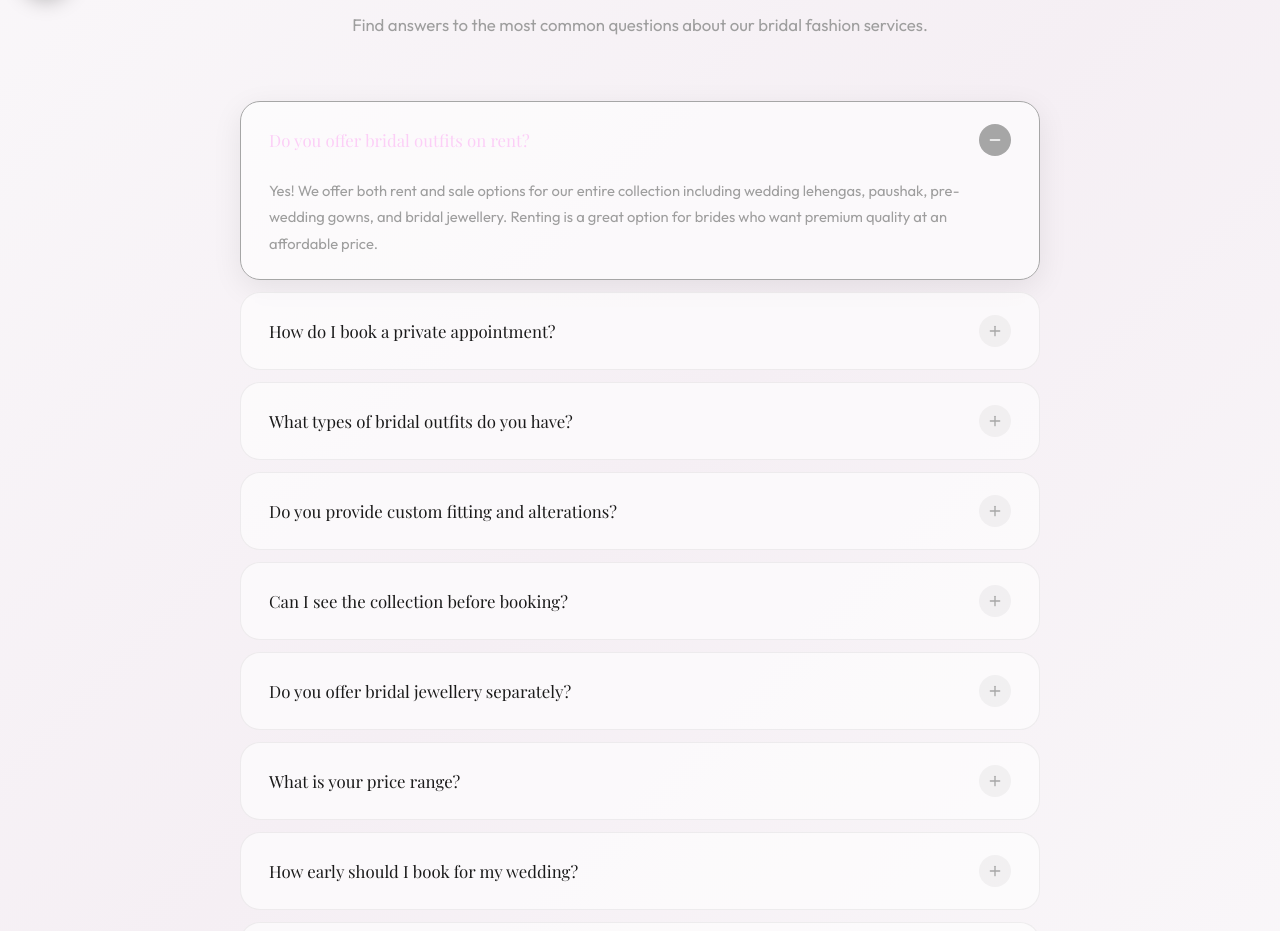
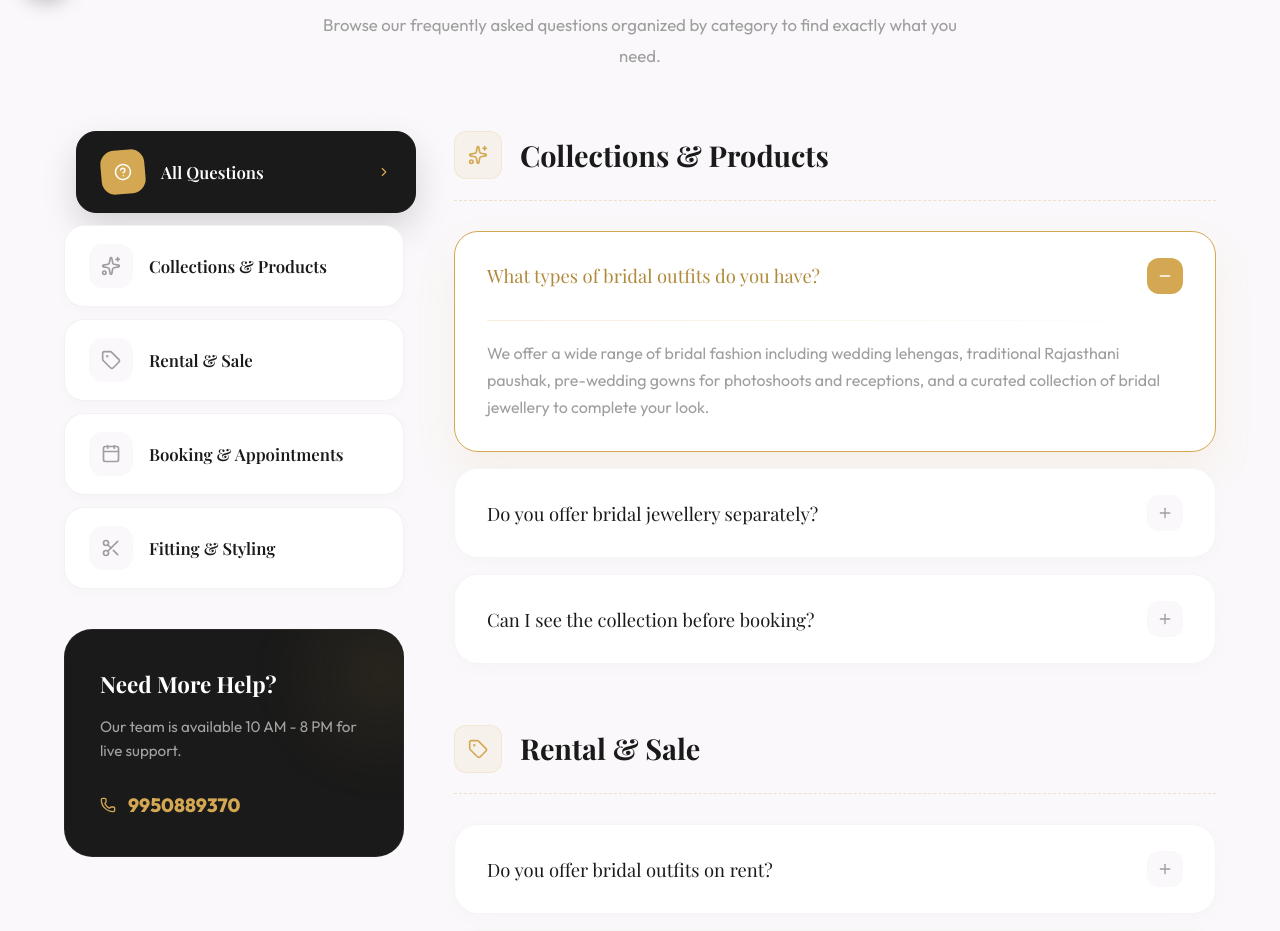
Before and after one commit to Eshbanoliver/shagun-thebridalcollection, a React (Vite) app: page /faq in a window 1280 px wide. Shown: the part 701-1632 px from the top of the page. Built offline with nearby package versions, Linux system fonts and the light colour scheme; a web font is replaced by a local one.

Commit message:
Updated files

```diff
--- a/src/pages/FAQ/FAQ.css
+++ b/src/pages/FAQ/FAQ.css
@@ -79,32 +79,224 @@
   text-shadow: 0 4px 10px rgba(0, 0, 0, 0.5);
 }
 
-/* FAQ List */
-.faq-list {
-  max-width: 800px;
-  margin: 0 auto;
+/* FAQ Layout */
+.faq-interactive-container {
+  padding-bottom: 120px;
+}
+
+.faq-layout {
+  display: flex;
+  gap: 50px;
+  margin-top: 50px;
+  align-items: flex-start;
+}
+
+.faq-sidebar {
+  width: 340px;
+  flex-shrink: 0;
+  position: sticky;
+  top: 100px;
+}
+
+.category-list {
   display: flex;
   flex-direction: column;
   gap: 12px;
+  margin-bottom: 40px;
 }
 
+.category-btn {
+  width: 100%;
+  display: flex;
+  align-items: center;
+  gap: 16px;
+  padding: 18px 24px;
+  background: var(--white);
+  border: 1px solid rgba(0, 0, 0, 0.05);
+  border-radius: 20px;
+  transition: all 0.4s cubic-bezier(0.175, 0.885, 0.32, 1.275);
+  cursor: pointer;
+  text-align: left;
+  position: relative;
+  overflow: hidden;
+  box-shadow: 0 4px 15px rgba(0, 0, 0, 0.02);
+}
+
+.category-btn__icon {
+  width: 44px;
+  height: 44px;
+  display: flex;
+  align-items: center;
+  justify-content: center;
+  background: var(--off-white);
+  border-radius: 14px;
+  color: var(--medium-gray);
+  transition: all 0.4s ease;
+  flex-shrink: 0;
+}
+
+.category-btn span {
+  font-family: var(--font-heading);
+  font-size: 1.05rem;
+  color: var(--charcoal);
+  font-weight: 600;
+  flex: 1;
+}
+
+.category-btn__arrow {
+  color: var(--gold);
+  transition: all 0.4s ease;
+  opacity: 0;
+  transform: translateX(-10px);
+}
+
+.category-btn:hover {
+  background: var(--white);
+  border-color: var(--gold);
+  box-shadow: 0 10px 25px rgba(212, 168, 83, 0.1);
+  transform: translateY(-2px);
+}
+
+.category-btn.active {
+  background: var(--charcoal);
+  border-color: var(--charcoal);
+  box-shadow: 0 15px 35px rgba(0, 0, 0, 0.15);
+  transform: translateX(12px);
+}
+
+.category-btn.active .category-btn__icon {
+  background: var(--gold);
+  color: var(--white);
+  transform: rotate(-5deg);
+}
+
+.category-btn.active span {
+  color: var(--white);
+}
+
+.category-btn.active .category-btn__arrow {
+  opacity: 1;
+  transform: translateX(0);
+}
+
+/* Quick Help Card */
+.quick-help-card {
+  position: relative;
+  padding: 35px;
+  background: var(--charcoal);
+  border-radius: 28px;
+  overflow: hidden;
+  border: 1px solid rgba(255, 255, 255, 0.05);
+  color: var(--white);
+}
+
+.quick-help-card__glow {
+  position: absolute;
+  top: -20%;
+  right: -20%;
+  width: 180px;
+  height: 180px;
+  background: radial-gradient(circle, var(--gold) 0%, transparent 70%);
+  opacity: 0.15;
+  filter: blur(40px);
+}
+
+.quick-help-card h4 {
+  font-family: var(--font-heading);
+  font-size: 1.4rem;
+  color: var(--white);
+  margin-bottom: 12px;
+  position: relative;
+  z-index: 2;
+}
+
+.quick-help-card p {
+  font-size: 0.95rem;
+  color: rgba(255, 255, 255, 0.6);
+  line-height: 1.6;
+  margin-bottom: 25px;
+  position: relative;
+  z-index: 2;
+}
+
+.quick-help-link {
+  display: inline-flex;
+  align-items: center;
+  gap: 12px;
+  color: var(--gold);
+  font-weight: 800;
+  font-size: 1.2rem;
+  text-decoration: none;
+  transition: all 0.3s ease;
+  position: relative;
+  z-index: 2;
+}
+
+.quick-help-link:hover {
+  letter-spacing: 1px;
+  color: var(--white);
+}
+
+/* FAQ Main Content */
+.faq-main-content {
+  flex: 1;
+}
+
+.faq-category-section {
+  margin-bottom: 60px;
+  animation: fadeInUp 0.6s ease forwards;
+}
+
+.category-title-inline {
+  display: flex;
+  align-items: center;
+  gap: 18px;
+  font-family: var(--font-heading);
+  font-size: 1.8rem;
+  color: var(--charcoal);
+  margin-bottom: 30px;
+  padding-bottom: 20px;
+  border-bottom: 1px dashed rgba(212, 168, 83, 0.3);
+}
+
+.category-title-icon {
+  width: 48px;
+  height: 48px;
+  display: flex;
+  align-items: center;
+  justify-content: center;
+  background: rgba(212, 168, 83, 0.08);
+  color: var(--gold);
+  border-radius: 12px;
+  border: 1px solid rgba(212, 168, 83, 0.15);
+}
+
+.faq-items-grid {
+  display: flex;
+  flex-direction: column;
+  gap: 16px;
+}
+
+/* Updated FAQ Item Styles */
 .faq-item {
-  background: rgba(255, 255, 255, 0.6);
-  backdrop-filter: blur(10px);
-  border: 1px solid rgba(112, 112, 112, 0.1);
-  border-radius: var(--radius-lg);
+  background: var(--white);
+  border: 1px solid rgba(0, 0, 0, 0.04);
+  border-radius: 24px;
   overflow: hidden;
-  transition: all var(--transition-smooth);
+  transition: all 0.5s cubic-bezier(0.2, 1, 0.2, 1);
+  box-shadow: 0 4px 20px rgba(0, 0, 0, 0.02);
 }
 
 .faq-item:hover {
-  border-color: var(--brown-light);
-  box-shadow: 0 4px 20px rgba(0, 0, 0, 0.05);
+  border-color: rgba(212, 168, 83, 0.2);
+  box-shadow: 0 10px 30px rgba(0, 0, 0, 0.05);
+  transform: scale(1.005);
 }
 
 .faq-item--open {
-  border-color: var(--brown);
-  box-shadow: 0 8px 30px rgba(0, 0, 0, 0.08);
+  border-color: var(--gold);
+  box-shadow: 0 20px 40px rgba(212, 168, 83, 0.1);
+  background: var(--white);
 }
 
 .faq-item__question {
@@ -112,124 +304,211 @@
   display: flex;
   align-items: center;
   justify-content: space-between;
-  gap: 16px;
-  padding: 22px 28px;
+  gap: 20px;
+  padding: 26px 32px;
   background: none;
   font-family: var(--font-heading);
-  font-size: 1.05rem;
+  font-size: 1.15rem;
   color: var(--charcoal);
   text-align: left;
-  transition: color var(--transition-fast);
+  transition: all 0.4s ease;
+  cursor: pointer;
+  border: none;
 }
 
 .faq-item--open .faq-item__question {
-  color: var(--cherry-red);
+  color: var(--gold-dark);
 }
 
 .faq-item__icon {
-  width: 32px;
-  height: 32px;
-  border-radius: var(--radius-full);
-  background: rgba(112, 112, 112, 0.08);
-  color: var(--brown);
+  width: 36px;
+  height: 36px;
+  border-radius: 12px;
+  background: var(--off-white);
+  color: var(--medium-gray);
   display: flex;
   align-items: center;
   justify-content: center;
-  font-size: 1.2rem;
-  font-weight: 600;
+  transition: all 0.4s cubic-bezier(0.175, 0.885, 0.32, 1.275);
   flex-shrink: 0;
-  transition: all var(--transition-base);
 }
 
 .faq-item--open .faq-item__icon {
-  background: var(--brown);
+  background: var(--gold);
   color: var(--white);
+  transform: rotate(180deg);
 }
 
 .faq-item__answer-wrapper {
   max-height: 0;
   overflow: hidden;
-  transition: max-height 0.4s cubic-bezier(0.25, 0.46, 0.45, 0.94);
+  transition: max-height 0.6s cubic-bezier(0.4, 0, 0.2, 1);
 }
 
 .faq-item--open .faq-item__answer-wrapper {
-  max-height: 300px;
+  max-height: 500px;
 }
 
 .faq-item__answer {
-  padding: 0 28px 22px;
+  padding: 0 32px 30px;
+  position: relative;
+}
+
+.faq-item__answer::before {
+  content: '';
+  position: absolute;
+  top: 0;
+  left: 32px;
+  right: 32px;
+  height: 1px;
+  background: linear-gradient(90deg, rgba(212, 168, 83, 0.2), transparent);
 }
 
 .faq-item__answer p {
-  font-size: 0.92rem;
+  font-size: 1rem;
   color: var(--medium-gray);
-  line-height: 1.8;
+  line-height: 1.7;
+  padding-top: 20px;
 }
 
-/* CTA */
-.faq-cta {
+/* Animations */
+.animate-fade-in-left {
+  animation: fadeInLeft 0.8s ease backwards;
+}
+
+.animate-fade-in-right {
+  animation: fadeInRight 0.8s ease backwards;
+}
+
+@keyframes fadeInLeft {
+  from { opacity: 0; transform: translateX(-40px); }
+  to { opacity: 1; transform: translateX(0); }
+}
+
+@keyframes fadeInRight {
+  from { opacity: 0; transform: translateX(40px); }
+  to { opacity: 1; transform: translateX(0); }
+}
+
+/* CTA Section (Synchronized with Services/About) */
+.cta-section {
   position: relative;
-  padding: 100px 0;
+  padding: 140px 0;
   text-align: center;
   overflow: hidden;
+  display: flex;
+  align-items: center;
+  justify-content: center;
 }
 
-.faq-cta__bg {
+.cta-section__bg {
   position: absolute;
   inset: 0;
-  background: linear-gradient(135deg, var(--charcoal) 0%, var(--brown-dark) 50%, var(--brown) 100%);
+  z-index: 0;
 }
 
-.faq-cta__content {
-  position: relative;
-  z-index: 2;
+.cta-section__bg-img {
+  width: 100%;
+  height: 100%;
+  object-fit: cover;
+  transform: scale(1.05);
 }
 
-.faq-cta__content h2 {
-  font-family: var(--font-heading);
-  font-size: clamp(1.8rem, 4vw, 2.5rem);
-  color: var(--white);
-  margin-bottom: 16px;
+.cta-section__overlay {
+  position: absolute;
+  inset: 0;
+  background: linear-gradient(135deg, rgba(13,13,13,0.92) 0%, rgba(30,15,10,0.85) 50%, rgba(13,13,13,0.95) 100%);
 }
 
-.faq-cta__content p {
-  font-family: var(--font-accent);
-  font-size: 1.05rem;
-  color: rgba(255, 255, 255, 0.65);
-  margin-bottom: 36px;
-  max-width: 500px;
-  margin-left: auto;
-  margin-right: auto;
+.cta-section__content {
+  position: relative;
+  z-index: 10;
+  max-width: 900px;
+  width: 100%;
 }
 
-.faq-cta__actions {
+.cta-section__glass-box {
+  background: rgba(255, 255, 255, 0.03);
+  backdrop-filter: blur(20px);
+  -webkit-backdrop-filter: blur(20px);
+  border: 1px solid rgba(255, 255, 255, 0.1);
+  padding: 80px 60px;
+  border-radius: 40px;
+  box-shadow: 0 40px 100px rgba(0, 0, 0, 0.5);
+}
+
+.cta-section__title {
+  font-family: var(--font-heading);
+  font-size: clamp(2.2rem, 5vw, 3.8rem);
+  color: var(--white);
+  line-height: 1.1;
+  margin-bottom: 25px;
+}
+
+.cta-section__title-accent {
+  color: var(--gold);
+}
+
+.cta-section__desc {
+  color: rgba(255, 255, 255, 0.7);
+  font-size: 1.15rem;
+  max-width: 600px;
+  margin: 0 auto 45px;
+  line-height: 1.6;
+}
+
+.cta-section__actions {
   display: flex;
-  gap: 16px;
+  gap: 20px;
   justify-content: center;
   flex-wrap: wrap;
 }
 
-/* ========================================
-   RESPONSIVE
-   ======================================== */
-@media (max-width: 640px) {
-  .faq-item__question {
-    padding: 18px 20px;
+/* Responsive FAQ */
+@media (max-width: 1100px) {
+  .faq-layout {
+    flex-direction: column;
+    gap: 40px;
+  }
+
+  .faq-sidebar {
+    width: 100%;
+    position: static;
+  }
+
+  .category-list {
+    display: grid;
+    grid-template-columns: repeat(2, 1fr);
+    gap: 15px;
+  }
+
+  .category-btn.active {
+    transform: none;
+  }
+}
+
+@media (max-width: 768px) {
+  .cta-section__glass-box {
+    padding: 50px 30px;
+    border-radius: 30px;
+  }
+
+  .category-btn {
+    padding: 14px 18px;
+  }
+
+  .category-btn span {
     font-size: 0.95rem;
   }
+}
 
-  .faq-item__answer {
-    padding: 0 20px 18px;
+@media (max-width: 600px) {
+  .category-list {
+    grid-template-columns: 1fr;
   }
 
-  .faq-cta__actions {
-    flex-direction: column;
-    align-items: center;
-  }
-
-  .faq-cta__actions .btn {
-    width: 100%;
-    max-width: 280px;
-    justify-content: center;
+  .faq-item__question {
+    padding: 20px;
+    font-size: 1.05rem;
   }
 }
--- a/src/pages/FAQ/FAQ.tsx
+++ b/src/pages/FAQ/FAQ.tsx
@@ -2,7 +2,7 @@ import React, { useState } from 'react';
 import { Link } from 'react-router-dom';
 import SectionHeader from '../../components/SectionHeader/SectionHeader';
 import { useInView } from '../../hooks/useInView';
-import { Plus, Minus, Phone } from 'lucide-react';
+import { Plus, Minus, Phone, Sparkles, Tag, Calendar, Scissors, HelpCircle, ChevronRight } from 'lucide-react';
 import './FAQ.css';
 
 interface FAQItemProps {
@@ -31,51 +31,84 @@ const FAQItem: React.FC<FAQItemProps> = ({ question, answer, isOpen, onToggle })
 }
 
 const FAQ: React.FC = () => {
-  const [openIndex, setOpenIndex] = useState(0);
+  const [activeCategory, setActiveCategory] = useState('all');
+  const [openIndex, setOpenIndex] = useState<string | null>('collections-0');
   const [ref, inView] = useInView();
 
-  const faqs = [
+  const faqCategories = [
     {
-      q: 'Do you offer bridal outfits on rent?',
-      a: 'Yes! We offer both rent and sale options for our entire collection including wedding lehengas, paushak, pre-wedding gowns, and bridal jewellery. Renting is a great option for brides who want premium quality at an affordable price.',
-    },
-    {
-      q: 'How do I book a private appointment?',
-      a: 'You can book a private appointment by calling us at 9950889370 or 9079757782, or by visiting our Contact page. We recommend booking in advance, especially during wedding season, to ensure dedicated attention.',
-    },
+      id: 'collections',
+      name: 'Collections & Products',
+      icon: <Sparkles size={20} />,
+      faqs: [
         {
           q: 'What types of bridal outfits do you have?',
           a: 'We offer a wide range of bridal fashion including wedding lehengas, traditional Rajasthani paushak, pre-wedding gowns for photoshoots and receptions, and a curated collection of bridal jewellery to complete your look.',
-    },
-    {
-      q: 'Do you provide custom fitting and alterations?',
-      a: 'Absolutely! We provide expert custom fitting and alterations for all our outfits. Our skilled tailors ensure every outfit fits you perfectly, so you feel comfortable and confident on your special day.',
-    },
-    {
-      q: 'Can I see the collection before booking?',
-      a: 'Of course! You are welcome to visit our boutique at Orbit Garden Road, Udaipur for a complimentary browse. However, for a more personalized experience with dedicated styling assistance, we recommend booking an appointment.',
         },
         {
           q: 'Do you offer bridal jewellery separately?',
           a: 'Yes, our bridal jewellery collection is available independently. You can rent or purchase individual pieces or complete sets including necklaces, earrings, maang tikka, bangles, and more.',
         },
         {
+          q: 'Can I see the collection before booking?',
+          a: 'Of course! You are welcome to visit our boutique at Orbit Garden Road, Udaipur for a complimentary browse. However, for a more personalized experience with dedicated styling assistance, we recommend booking an appointment.',
+        },
+      ]
+    },
+    {
+      id: 'rental',
+      name: 'Rental & Sale',
+      icon: <Tag size={20} />,
+      faqs: [
+        {
+          q: 'Do you offer bridal outfits on rent?',
+          a: 'Yes! We offer both rent and sale options for our entire collection including wedding lehengas, paushak, pre-wedding gowns, and bridal jewellery. Renting is a great option for brides who want premium quality at an affordable price.',
+        },
+        {
+          q: 'What is your return/exchange policy for rented items?',
+          a: 'Rented items must be returned within the agreed-upon rental period in their original condition. A security deposit is required at the time of rental, which is fully refundable upon the return of items in good condition.',
+        },
+        {
           q: 'What is your price range?',
           a: 'Our collection caters to various budgets. Whether you are looking for a premium designer piece or an affordable rental option, we have something for everyone. Contact us for specific pricing details.',
+        },
+      ]
+    },
+    {
+      id: 'booking',
+      name: 'Booking & Appointments',
+      icon: <Calendar size={20} />,
+      faqs: [
+        {
+          q: 'How do I book a private appointment?',
+          a: 'You can book a private appointment by calling us at 9950889370 or 9079757782, or by visiting our Contact page. We recommend booking in advance, especially during wedding season, to ensure dedicated attention.',
         },
         {
           q: 'How early should I book for my wedding?',
           a: 'We recommend booking at least 2-3 months before your wedding date, especially during peak wedding season (October to March). This gives us enough time for fittings, alterations, and any customizations.',
         },
+      ]
+    },
+    {
+      id: 'fitting',
+      name: 'Fitting & Styling',
+      icon: <Scissors size={20} />,
+      faqs: [
+        {
+          q: 'Do you provide custom fitting and alterations?',
+          a: 'Absolutely! We provide expert custom fitting and alterations for all our outfits. Our skilled tailors ensure every outfit fits you perfectly, so you feel comfortable and confident on your special day.',
+        },
         {
           q: 'Do you provide home delivery?',
           a: 'Currently, we offer in-store services at our Udaipur boutique. This ensures the best fitting and styling experience. For special requests, please contact us directly.',
         },
-    {
-      q: 'What is your return/exchange policy for rented items?',
-      a: 'Rented items must be returned within the agreed-upon rental period in their original condition. A security deposit is required at the time of rental, which is fully refundable upon the return of items in good condition.',
-    },
+      ]
+    }
   ];
+
+  const filteredCategories = activeCategory === 'all'
+    ? faqCategories
+    : faqCategories.filter(cat => cat.id === activeCategory);
 
   return (
     <>
@@ -93,42 +126,119 @@ const FAQ: React.FC = () => {
         </div>
       </section>
 
-      {/* FAQ List */}
-      <section className="section section-gradient" ref={ref}>
+      {/* FAQ Search & Filter */}
+      <section className="section faq-interactive-container" ref={ref}>
         <div className="container">
           <SectionHeader
-            subtitle="Got Questions?"
-            title="We've Got Answers"
-            description="Find answers to the most common questions about our bridal fashion services."
+            subtitle="Explore Categories"
+            title="How Can We Help You?"
+            description="Browse our frequently asked questions organized by category to find exactly what you need."
           />
-          <div className={`faq-list ${inView ? 'animate-fade-in-up' : 'opacity-0'}`}>
-            {faqs.map((faq, i) => (
+
+          <div className="faq-layout">
+            {/* Category Sidebar */}
+            <div className={`faq-sidebar ${inView ? 'animate-fade-in-left' : 'opacity-0'}`}>
+              <div className="category-list">
+                <button
+                  className={`category-btn ${activeCategory === 'all' ? 'active' : ''}`}
+                  onClick={() => setActiveCategory('all')}
+                >
+                  <div className="category-btn__icon">
+                    <HelpCircle size={18} />
+                  </div>
+                  <span>All Questions</span>
+                  <ChevronRight size={14} className="category-btn__arrow" />
+                </button>
+                {faqCategories.map((cat) => (
+                  <button
+                    key={cat.id}
+                    className={`category-btn ${activeCategory === cat.id ? 'active' : ''}`}
+                    onClick={() => setActiveCategory(cat.id)}
+                  >
+                    <div className="category-btn__icon">
+                      {cat.icon}
+                    </div>
+                    <span>{cat.name}</span>
+                    <ChevronRight size={14} className="category-btn__arrow" />
+                  </button>
+                ))}
+              </div>
+
+              {/* Quick Contact Card */}
+              <div className="quick-help-card">
+                <div className="quick-help-card__glow"></div>
+                <h4>Need More Help?</h4>
+                <p>Our team is available 10 AM - 8 PM for live support.</p>
+                <a href="tel:9950889370" className="quick-help-link">
+                  <Phone size={16} />
+                  9950889370
+                </a>
+              </div>
+            </div>
+
+            {/* Questions Content */}
+            <div className={`faq-main-content ${inView ? 'animate-fade-in-right' : 'opacity-0'}`}>
+              {filteredCategories.map((category) => (
+                <div key={category.id} className="faq-category-section">
+                  <h3 className="category-title-inline">
+                    <span className="category-title-icon">{category.icon}</span>
+                    {category.name}
+                  </h3>
+                  <div className="faq-items-grid">
+                    {category.faqs.map((faq, i) => {
+                      const itemKey = `${category.id}-${i}`;
+                      return (
                         <FAQItem
-                key={i}
+                          key={itemKey}
                           question={faq.q}
                           answer={faq.a}
-                isOpen={openIndex === i}
-                onToggle={() => setOpenIndex(openIndex === i ? -1 : i)}
+                          isOpen={openIndex === itemKey}
+                          onToggle={() => setOpenIndex(openIndex === itemKey ? null : itemKey)}
                         />
+                      );
+                    })}
+                  </div>
+                </div>
               ))}
+            </div>
           </div>
         </div>
       </section>
 
-      {/* CTA */}
-      <section className="section faq-cta">
-        <div className="faq-cta__bg"></div>
-        <div className="container faq-cta__content">
-          <h2>Still Have Questions?</h2>
-          <p>We'd love to hear from you. Reach out and our team will get back to you shortly.</p>
-          <div className="faq-cta__actions">
-            <Link to="/contact" className="btn btn-gold" id="faq-contact-btn">
-              Contact Us
+      {/* CTA Section from About/Home */}
+      <section className="section cta-section" id="cta-section">
+        <div className="cta-section__bg">
+          <img src="/hero/jewelry.png" alt="Premium Bridal Fashion" className="cta-section__bg-img" loading="lazy" />
+          <div className="cta-section__overlay"></div>
+          <div className="cta-section__glow cta-section__glow--1"></div>
+          <div className="cta-section__glow cta-section__glow--2"></div>
+          <div className="cta-section__particles"></div>
+        </div>
+        <div className="container cta-section__content">
+          <div className="cta-section__glass-box">
+            <span className="cta-section__badge">
+              <Sparkles size={12} className="inline-block mr-2" />
+              Limited Period Collection
+              <Sparkles size={12} className="inline-block ml-2" />
+            </span>
+            <h2 className="cta-section__title">
+              Your Dream Bridal Look<br />
+              <span className="cta-section__title-accent">Awaits You</span>
+            </h2>
+            <p className="cta-section__desc">
+              Book a private appointment and explore our exclusive collection in a luxurious,
+              stress-free environment. Let us help you find the one.
+            </p>
+            <div className="cta-section__actions">
+              <Link to="/contact" className="btn btn-gold cta-section__btn-primary">
+                <Calendar size={18} />
+                Book Your Appointment
               </Link>
-            <a href="tel:9950889370" className="btn btn-secondary">
+              <a href="tel:9950889370" className="btn btn-outline cta-section__btn-secondary">
                 <Phone size={18} />
                 Call: 9950889370
               </a>
+            </div>
           </div>
         </div>
       </section>
```
Lines whose indentation alone changed are shown as unchanged.
